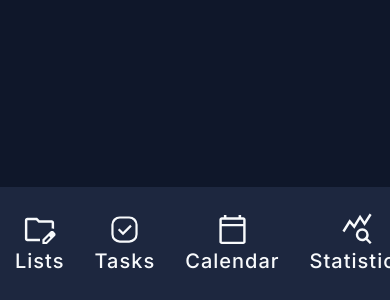
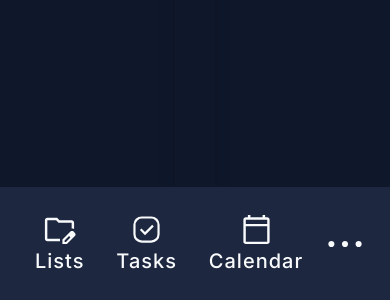
Before and after one commit to vlad615/NotesFront, a React (Vite) app: page / in a window 390 px wide. Shown: the part 544-844 px from the top of the page. Built offline with nearby package versions, Linux system fonts and the light colour scheme.

Commit message:
refactor layout

```diff
--- a/src/app/layout/MainLayout.tsx
+++ b/src/app/layout/MainLayout.tsx
@@ -4,12 +4,14 @@ import { MobileMenu } from './ui/MobileMenu'
 
 export const MainLayout = () => {
   return (
-    <div className="container">
-      <div className="md:flex">
-        <DesktopMenu />
-        <MobileMenu />
-        <Outlet />
+    <div className="min-h-dvh w-full flex flex-col justify-between">
+      <div className="max-w-7xl mx-auto pr-2 max-md:p-2 shadow-xl flex-1">
+        <div className="flex">
+          <DesktopMenu />
+          <Outlet />
+        </div>
       </div>
+      <MobileMenu />
     </div>
   )
 }
--- a/src/app/layout/ui/DesktopMenu.tsx
+++ b/src/app/layout/ui/DesktopMenu.tsx
@@ -5,7 +5,7 @@ import { LightButton } from './lightButton/LightButton'
 
 export const DesktopMenu = () => {
   return (
-    <aside className="max-w-26 w-full px-1 py-1.5 bg-background-menu sticky top-0 hidden h-screen shrink-0 border-r border-border shadow-lg md:flex flex-col items-start">
+    <aside className="max-w-26 w-full pl-2 pr-1 py-1.5 bg-background-menu sticky top-0 hidden h-screen shrink-0 shadow-lg md:flex flex-col items-start">
       <div className="flex items-center gap-1 mb-5 font-bold text-4xl">
         <Icon iconId="logo" width="55" height="55" fill="fill-primary" />
         To Do
--- a/src/app/layout/ui/MobileMenu.tsx
+++ b/src/app/layout/ui/MobileMenu.tsx
@@ -1,5 +1,5 @@
 import { useState } from 'react'
-import { defaultMenu, mainMenu } from './menu-items'
+import { mobDefault, mobMenu } from './menu-items'
 import { Menu } from './menu/Menu'
 import { Icon } from '@/shared/ui'
 import { LightButton } from './lightButton/LightButton'
@@ -11,19 +11,22 @@ export const MobileMenu = () => {
     <>
       {isOpen && (
         <div className="fixed inset-0" onClick={() => setIsOpen(false)}>
-          <div className="fixed bottom-11 right-0 bg-background-menu p-2 rounded-2xl md:hidden">
+          <div className="fixed bottom-11 z-50 right-0 bg-background-menu p-2 rounded-2xl md:hidden">
             <div className="">
               <nav className="flex flex-col gap-2">
-                {<Menu items={defaultMenu} dirItems="column" />}
+                {<Menu items={mobDefault} dirItems="column" />}
                 <LightButton />
               </nav>
             </div>
           </div>
         </div>
       )}
-      <nav className="w-full flex items-center justify-between fixed bottom-0 left-0 py-1.5 bg-background-menu md:hidden">
-        <Menu items={mainMenu} dirLink="column">
-          <button type="button" onClick={() => setIsOpen((value) => !value)} className="cursor-pointer px-1.5 py-1 ">
+      <nav className="w-full flex items-center justify-between py-1.5 px-2 bg-background-menu md:hidden">
+        <Menu items={mobMenu} dirLink="column">
+          <button
+            type="button"
+            onClick={() => setIsOpen((value) => !value)}
+            className="cursor-pointer hover:text-text-secondary">
             <Icon iconId="more" width="50" height="50" fill="fill-current" />
           </button>
         </Menu>
--- a/src/app/layout/ui/menu-items.ts
+++ b/src/app/layout/ui/menu-items.ts
@@ -39,3 +39,6 @@ export const mainMenu: MenuItem[] = [
     iconId: 'statistics',
   },
 ]
+
+export const mobMenu: MenuItem[] = mainMenu.slice(0, 3)
+export const mobDefault: MenuItem[] = [mainMenu[3]].concat(defaultMenu)
--- a/src/app/styles/index.css
+++ b/src/app/styles/index.css
@@ -62,7 +62,7 @@
 
 @layer base {
   body {
-    @apply bg-background text-text font-sans font-normal min-w-xs;
+    @apply bg-background text-text font-sans font-normal min-w-sm;
   }
 }
 
```
